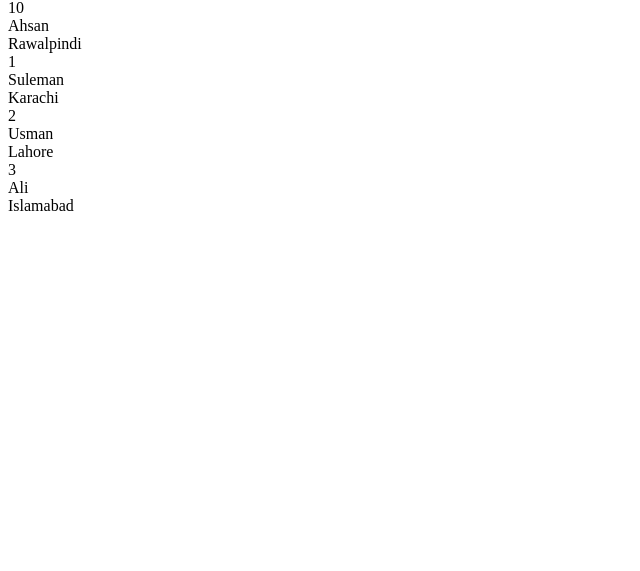
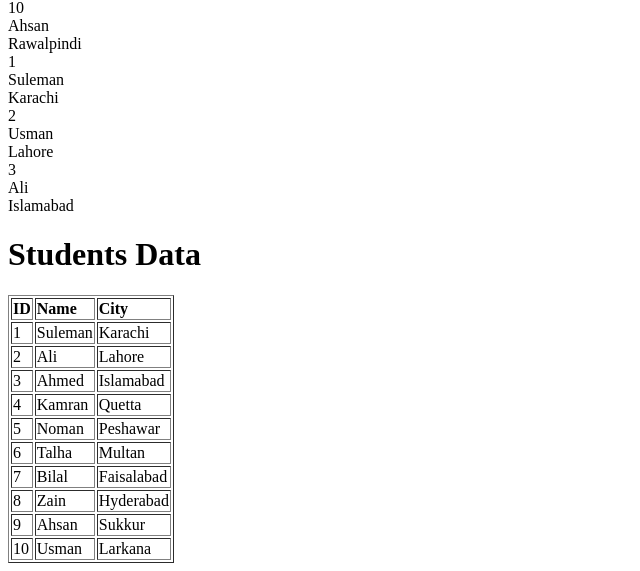
Before and after one commit to MSulemankashif/Learn-PHP, a PHP site: page /dump.php in a window 1280 px wide. Shown: the part 1331-1902 px from the top of the page, without its empty margins (0-640 px from the left). Before the commit the page ends 1542 px from the top, so only its background shows below. Run offline with PHP 8.4, Linux system fonts and the light colour scheme.

Commit message:
practice

```diff
--- a/PHP Practice/dump.php
+++ b/PHP Practice/dump.php
@@ -235,3 +235,36 @@ for($i=0; $i<count($users);$i++){
         echo $users[$i][$j]. " <br>";
     };
 };
+
+
+
+$students = [
+    [1,"Suleman","Karachi"],
+    [2,"Ali","Lahore"],
+    [3,"Ahmed","Islamabad"],
+    [4,"Kamran","Quetta"],
+    [5,"Noman","Peshawar"],
+    [6,"Talha","Multan"],
+    [7,"Bilal","Faisalabad"],
+    [8,"Zain","Hyderabad"],
+    [9,"Ahsan","Sukkur"],
+    [10,"Usman","Larkana"]
+];
+
+echo "<table border=1>";
+    echo "<h1>Students Data</h1>";
+    echo "<tr>
+        <td style='font-weight:bold';>ID</td>
+        <td style='font-weight:bold';>Name</td>
+        <td style='font-weight:bold';>City</td>
+          </tr>";
+    for($i=0; $i<count($students); $i++){
+        echo "<tr>";
+            for($j=0; $j<count($students[$i]); $j++){
+                echo "<td>";
+                echo $students[$i][$j];
+                echo "</td>";
+            };
+        echo "</tr>";
+    };
+echo "</table>";
--- a/PHP Practice/index.php
+++ b/PHP Practice/index.php
@@ -1,5 +1,5 @@
 <?php
-
+/*
 $students = [
     [1,"Suleman","Karachi"],
     [2,"Ali","Lahore"],
@@ -30,3 +30,5 @@ echo "<table border=1>";
         echo "</tr>";
     };
 echo "</table>";
+*/
+echo "Hello World";
```
